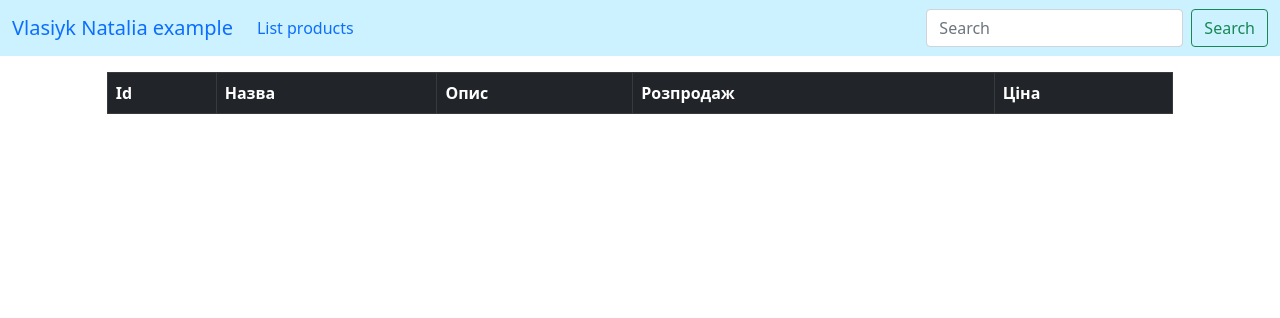
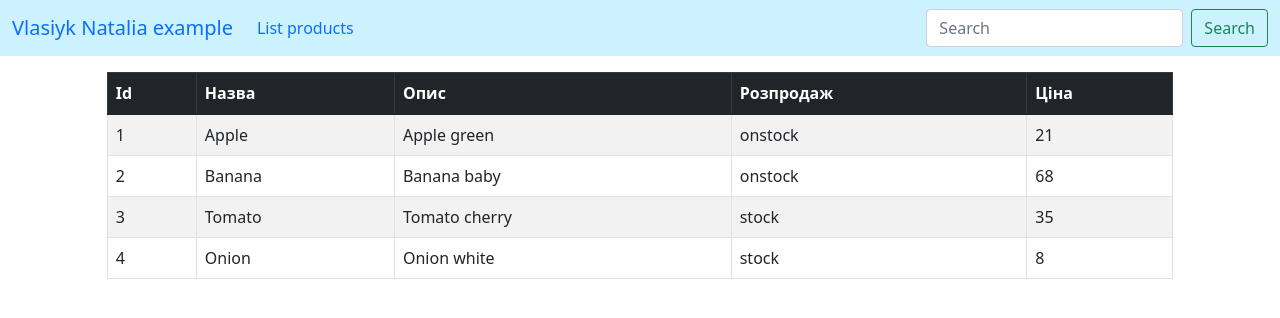
Before and after one commit to Natalia-77/TypeScriptListExample, a React (Create React App) app: page /list in a window 1280 px wide. Shown: the top 318 px of the page. Built offline with nearby package versions, Linux system fonts and the light colour scheme.

Commit message:
add table

```diff
--- a/src/components/ProductList/ProductItem.tsx
+++ /dev/null
@@ -1,16 +0,0 @@
-import { Product, ProductList } from "../../types/product";
-
-
-  const ProductItem = ( id:number , name:string, description:string, onstock:boolean, price : Product) => {
-    const res: boolean = onstock.valueOf();
-    const result :string=res?"stock":"unstock;"
-    return
-    <tr>
-                  <td>{id}</td>
-                  <td>{name}</td>
-                  <td>{description}</td>
-                  <td>{result}</td>
-                  <td>{price}</td>
-                </tr>
-};
-export default ProductItem;
--- a/src/components/ProductList/index.tsx
+++ b/src/components/ProductList/index.tsx
@@ -2,7 +2,7 @@ import Navbar from "../Navbar";
 import { useDispatch } from 'react-redux';
 import { GetProdlist } from '../../actions/get_products';
 import { useTypedSelector } from "../../hooks/useTypedSelector";
-import  ProductItem  from '../ProductList/ProductItem';
+
 
 const ProductList: React.FC = () => {
     var dispatch = useDispatch();
@@ -24,22 +24,15 @@ const ProductList: React.FC = () => {
                     </thead>
                     <tbody>
                         {products.map(product => {
-                            return
-                            <ProductItem
-                                id={product.id}
-                                name={product.name}
-                                description={product.description}
-                                onstock={product.onstock}
-                                price={product.price}>
-                            </ProductItem>
-
-                            //  <tr>
-                            //   <td>{product.id}</td>
-                            //   <td>{product.name}</td>
-                            //   <td>{product.description}</td>
-                            //   <td>{product.onstock}</td>
-                            //   <td>{product.price}</td>
-                            // </tr>
+                            //виводить чи товар з розпродажу чи ні.
+                            const res:string=product.onstock?"onstock":"stock";
+                            return <tr>
+                              <td>{product.id}</td>
+                              <td>{product.name}</td>
+                              <td>{product.description}</td>
+                              <td>{res}</td>
+                              <td>{product.price}</td>
+                            </tr>
                         })}
                     </tbody>
                 </table>
--- a/src/types/product.tsx
+++ b/src/types/product.tsx
@@ -8,7 +8,6 @@ export interface Product
 }
 
 export interface ProdState {
-    // products:  Array<Product>;
     products : Product [];
 }
 
@@ -19,7 +18,6 @@ export enum ProductTypes {
 interface GetProductsAction {
     type: ProductTypes.GET_PRODUCTS;
     payload : Product [];
-    // payload : Array<any>
 }
 
 export type ProductList = GetProductsAction;
```
